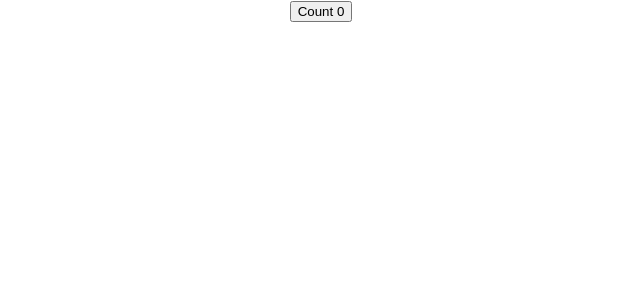
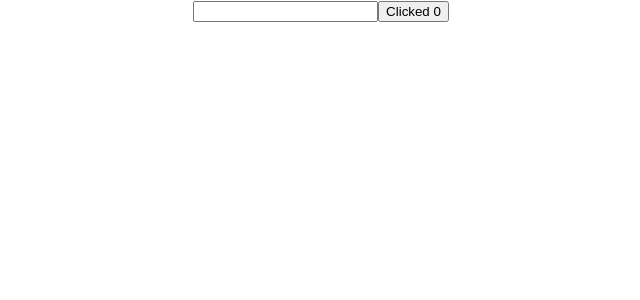
Before and after one commit to suman-saurabh-das/react-tutorial-javascript, a React (Create React App) app: page / in a window 1280 px wide. Shown: the top 300 px of the page, without its empty margins (319-959 px from the left). Built offline with nearby package versions, Linux system fonts and the light colour scheme.

Commit message:
Tutorial 51 (useEffect - Conditionally run effects) - Completed

```diff
--- a/src/App.js
+++ b/src/App.js
@@ -53,7 +53,10 @@
 // import HookCounter3 from './components/section5/HookCounter3';
 // import HookCounter4 from './components/section5/HookCounter4';
 // import ClassCounter2 from './components/section5/ClassCounter2';
-import HookCounter5 from './components/section5/HookCounter5';
+// import HookCounter5 from './components/section5/HookCounter5';
+
+// import ClassCounter3 from './components/Section6/ClassCounter3';
+import HookCounter6 from './components/Section6/HookCounter6';
 
 function App() {
   return (
@@ -174,7 +177,10 @@
 
       {/* <ClassCounter2 /> */}
 
-      <HookCounter5 />
+      {/* <HookCounter5 /> */}
+
+      {/* <ClassCounter3 /> */}
+      <HookCounter6 />
     </div>
   );
 }
--- /dev/null
+++ b/src/components/Section6/ClassCounter3.js
@@ -0,0 +1,46 @@
+import React, { Component } from 'react'
+
+/*
+    Conditionally rendering component using componentDidUpdate
+
+    In the componentDidUpdate() method, we compare the previous props/state and current props/state
+    for a specific state variable and then using if condition, we can render the component only if the particular state variable changes
+*/
+
+class classCounter3 extends Component {
+    constructor(props) {
+        super(props)
+
+        this.state = {
+            count: 0,
+            name: ''
+        }
+    }
+
+    incrementCount = () => {
+        this.setState((prevValue) => ({count: prevValue.count+1}))
+    }
+
+    componentDidMount() {
+        document.title = `Clicked ${this.state.count} times`
+    }
+
+    componentDidUpdate(prevProps, prevState) {
+        // Conditionally updating the title only when the appropriate state variable changes
+        if(prevState.count !== this.state.count) {
+            console.log("Title updated");
+            document.title = `Clicked ${this.state.count} times`
+        }
+    }
+
+    render() {
+        return (
+            <div>
+                <input type="text" value={this.state.name} onChange={(event) => this.setState({name: event.target.value})} />
+                <button onClick={this.incrementCount}>Clicked {this.state.count} times</button>
+            </div>
+        )
+    }
+}
+
+export default classCounter3
--- /dev/null
+++ b/src/components/Section6/HookCounter6.js
@@ -0,0 +1,33 @@
+import React, { useEffect, useState } from 'react'
+
+/*
+    Conditionally rendering component with useEffect hook
+
+    For conditionally executing an effect, we pass in a second parameter.
+    This parameter is an array.
+    In this aray, we need to specify the props/state that we need to watch for.
+    Only if those state or props specified in this array change, the effect would be executed.
+
+    In useEffect() hook, first parameter is a function (effect) and the second parameter is an array that can be used to conditionally run the function (effect)
+    The second parameter is the array of values that determine whether the function (effect) runs or not
+    If the values don't change between renders, the function (effect) is not run.
+*/
+
+function HookCounter6() {
+    const [count, setCount] = useState(0);
+    const [name,setName] = useState('');
+
+    useEffect(() => {
+        console.log("Updating document title");
+        document.title = `Clicked ${count} times`
+    }, [count])
+
+    return (
+        <div>
+            <input type="text" value={name} onChange={(event) => {setName(event.target.value)}} />
+            <button onClick={() => setCount((prevValue) => (prevValue + 1))}>Clicked {count}</button>
+        </div>
+    )
+}
+
+export default HookCounter6
```
